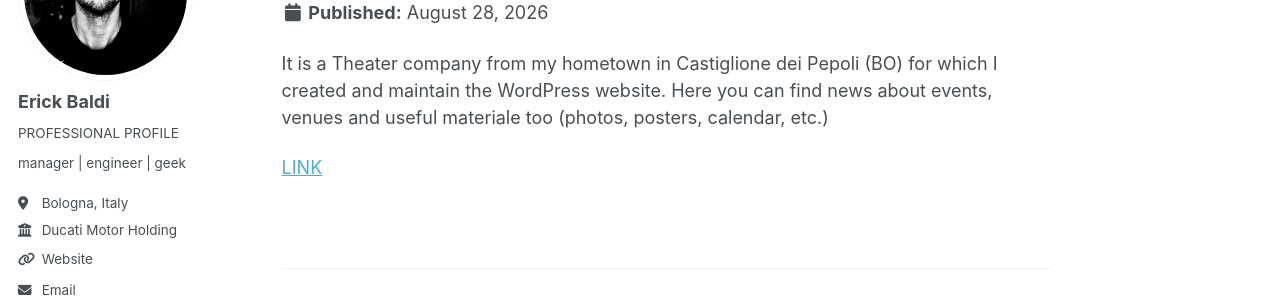
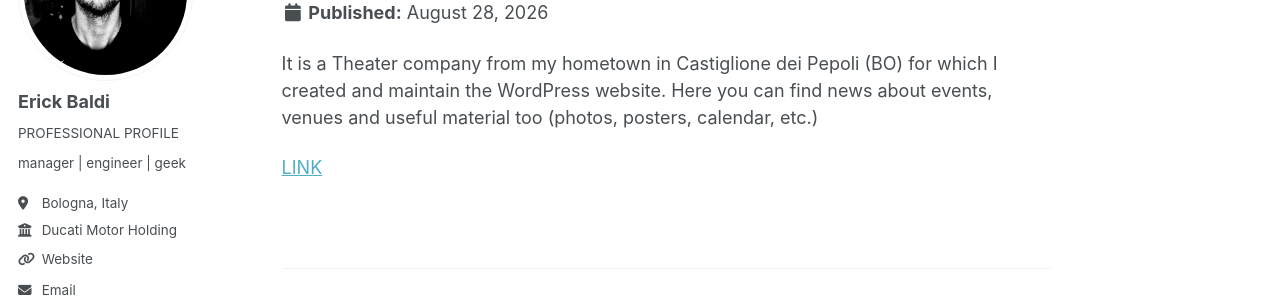
Before and after one commit to erickbaldi/erickbaldi.github.io, a Jekyll site: the page built from _portfolio/portfolio-3.md, in a window 1280 px wide and 1062 px high. Shown: the part 193-493 px from the top of the window. Built offline with Jekyll 4.4.1, drawn with Linux system fonts in a browser that asks for light colours; a script that is not in the unit is left out.

Commit message:
Update portfolio-3.md

```diff
--- a/_portfolio/portfolio-3.md
+++ b/_portfolio/portfolio-3.md
@@ -1,10 +1,10 @@
 ---
 title: "Non Solo Ragionieri"
-excerpt: "It is a Theater company from my hometown in Castiglione dei Pepoli (BO) for which I created and maintain the WordPress website. Here you can find news about events, venues and useful materiale too (photos, posters, calendar, etc.)
+excerpt: "It is a Theater company from my hometown in Castiglione dei Pepoli (BO) for which I created and maintain the WordPress website. Here you can find news about events, venues and useful material too (photos, posters, calendar, etc.)
 <img src='/images/NonSoloRag.png'>"
 collection: portfolio
 ---
 
-It is a Theater company from my hometown in Castiglione dei Pepoli (BO) for which I created and maintain the WordPress website. Here you can find news about events, venues and useful materiale too (photos, posters, calendar, etc.)
+It is a Theater company from my hometown in Castiglione dei Pepoli (BO) for which I created and maintain the WordPress website. Here you can find news about events, venues and useful material too (photos, posters, calendar, etc.)
 
 [LINK](https://www.nonsoloragionieri.com)
```
